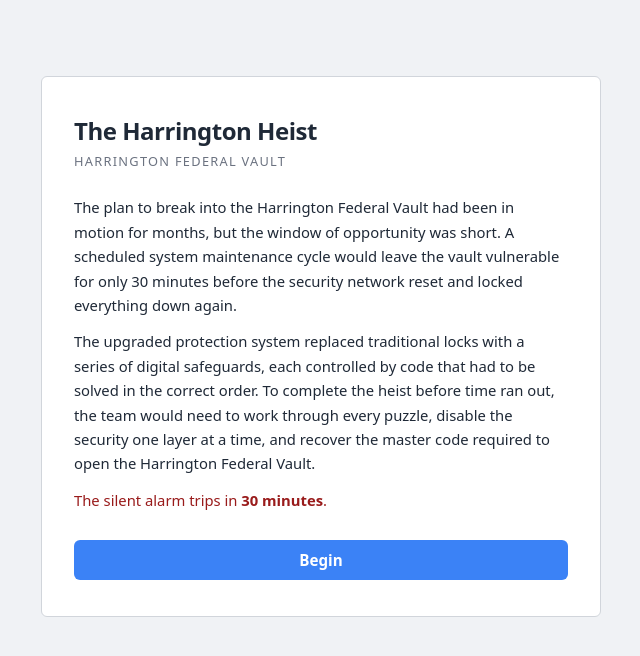
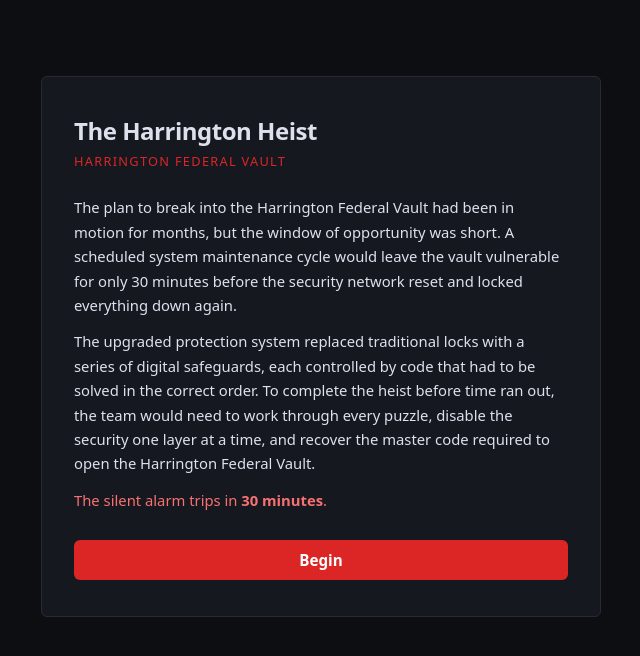
Before and after one commit to JohnBoulanger/coding-escape-room, a React (Vite) app: page / in a window 1280 px wide. Shown: the top 656 px of the page, without its empty margins (319-959 px from the left). Built offline with nearby package versions, Linux system fonts and the light colour scheme.

Commit message:
finalize master code questions

```diff
--- a/src/App.jsx
+++ b/src/App.jsx
@@ -86,12 +86,7 @@ export default function App() {
     setCodeResult(masterInput.join('') === CORRECT_CODE ? 'correct' : 'wrong')
   }
 
-  function handleEnterReview() {
-    setViewingRoom(0)
-    setGameState('reviewing')
-  }
-
-  function handleExitReview() {
+function handleExitReview() {
     setGameState('complete')
   }
 
@@ -162,21 +157,17 @@ export default function App() {
 
             <div className="clue-grid">
               {ROOMS.map((room, i) => (
-                <div key={i} className="clue-card">
+                <div
+                  key={i}
+                  className="clue-card clue-card--clickable"
+                  onClick={() => { setViewingRoom(i); setGameState('reviewing') }}
+                >
                   <div className="clue-card__number">Layer {i + 1}</div>
                   <div className="clue-card__title">{room.clue.title}</div>
                   <div className="clue-card__hint">{room.clue.hint}</div>
                 </div>
               ))}
             </div>
-
-            <button
-              className="challenge__submit-btn"
-              style={{ marginTop: '1.5rem' }}
-              onClick={handleEnterReview}
-            >
-              Review Layers
-            </button>
           </div>
         </div>
       </div>
--- a/src/data/rooms.js
+++ b/src/data/rooms.js
@@ -35,8 +35,8 @@ print(total)`,
     answer: '182',
     hint: 'range(0, len(codes), 2) visits indices 0, 2, 4, 6. Only those elements are added to total.',
     clue: {
-      title: 'The entrance remembers where it began.',
-      hint: 'Return to the first total. Strip it down to its foundation — the number that stands furthest left.',
+      title: 'The entrance remembers where it began',
+      hint: 'Return to the first total. Strip it down to its foundation and enter the most significant digit.',
     },
   },
 
@@ -60,7 +60,7 @@ print(decoded)`,
     answer: 'VAULT',
     hint: 'ord(ch) gives the ASCII value of a character. chr() converts a number back to a character. Work through each letter.',
     clue: {
-      title: "The intercepted word wasn't random.",
+      title: "The intercepted word wasn't random",
       hint: 'As you traveled deeper into the vault, the transmission became garbled once more. The message you same message you resolved was now RWQHP. How far has it shifted?',
     },
   },
@@ -86,8 +86,8 @@ print(valid)`,
     answer: 'False',
     hint: 'The loop checks each adjacent pair. If any element is not strictly greater than the one before it, valid changes. Does that ever happen here?',
     clue: {
-      title: 'A false alarm still leaves a trace.',
-      hint: 'The hallway reading failed. Translate its result into the number a machine would store.',
+      title: 'A false alarm left a trace!',
+      hint: 'The hallway reading failed. Translate its result into the number a computer would store.',
     },
   },
 
@@ -115,7 +115,7 @@ print(arr)`,
     normalizeWhitespace: true,
     hint: 'Step through each adjacent pair. When a swap happens, the array changes — and later comparisons use the updated array.',
     clue: {
-      title: 'After one sweep, only the displaced matter.',
+      title: 'The bubble sweep',
       hint: 'From the partially sorted gate, find the element that moved the farthest from where it began.',
     },
   },
@@ -140,7 +140,7 @@ print(total)`,
     answer: '15',
     hint: 'Think carefully about which indices range() is actually visiting. Are all corridors being counted?',
     clue: {
-      title: 'The corridors hide symmetry.',
+      title: 'A highly protected vault',
       hint: 'Take the patrol total. Multiply its digits together.',
     },
   },
@@ -168,8 +168,8 @@ print(find_max([8, 14, 11, 5, 21]))`,
     answer: '21',
     hint: 'Compare each element n to the current best m. Update m whenever a larger value is found.',
     clue: {
-      title: 'The highest spike contains balance.',
-      hint: 'From the peak value, subtract its smallest digit from its largest digit.',
+      title: 'Balance the voltage spike',
+      hint: 'You were able to determine the power grids highest surge, subtract its smallest digit from its largest digit.',
     },
   },
 
@@ -193,7 +193,7 @@ print(count)`,
     answer: '6',
     hint: 'Every time the inner loop body runs, count increases by 1. Work out how many times that happens in total.',
     clue: {
-      title: 'Power scales faster than growth.',
+      title: 'Power scales faster than growth',
       hint: 'The grid sweep uses a nested loop. If its time complexity is written as O(n^k), what is k?',
     },
   },
@@ -222,7 +222,7 @@ print(sum_above([5, 12, 3, 16, 7, 8, 10, 4], 9))`,
     answer: '38',
     hint: 'Only add n to total when n is strictly greater than threshold. Otherwise skip it.',
     clue: {
-      title: 'The noise collapses inward.',
+      title: 'Losing signal',
       hint: 'The noise worsens as you enter the vault and the threshold lowers to 2. How many digits contribute to the total?',
     },
   },
@@ -246,8 +246,8 @@ print(total)`,
     answer: '105',
     hint: 'Trace what total holds after each iteration. Think about what operation should be happening each step.',
     clue: {
-      title: 'The accumulator stabilizes at equilibrium.',
-      hint: 'Count how many distinct digits appear in the final tally.',
+      title: 'Thats a lot of money!',
+      hint: 'Count how many distinct digits appear in the final amount.',
     },
   },
 
@@ -276,7 +276,7 @@ print(count)`,
     answer: '10',
     hint: 'A prime is divisible only by 1 and itself. Test every integer from 2 up to n-1 as a potential divisor. Return False immediately if any divides evenly.',
     clue: {
-      title: 'Prime signals leave no remainder.',
+      title: 'Cracking the seal',
       hint: 'Your final algorithm brought you into the vault room. What is the sum of the prime factors of your result?',
     },
   },
--- a/src/index.css
+++ b/src/index.css
@@ -1,21 +1,21 @@
 /* ── CSS custom properties ── */
 :root {
-  --color-bg: #f0f2f5;
-  --color-card: #ffffff;
-  --color-border: #d1d5db;
-  --color-text: #1f2937;
-  --color-muted: #6b7280;
-  --color-primary: #3b82f6;
-  --color-primary-hover: #2563eb;
-  --color-primary-light: #eff6ff;
-  --color-success-text: #166534;
-  --color-success-bg: #dcfce7;
-  --color-success-border: #86efac;
-  --color-error-text: #991b1b;
-  --color-error-bg: #fee2e2;
-  --color-error-border: #fca5a5;
-  --color-code-bg: #f8f9fa;
-  --color-timer-warn: #dc2626;
+  --color-bg: #0d0e12;
+  --color-card: #161820;
+  --color-border: #272a35;
+  --color-text: #dde1ec;
+  --color-muted: #5c6478;
+  --color-primary: #dc2626;
+  --color-primary-hover: #b91c1c;
+  --color-primary-light: #250f0f;
+  --color-success-text: #4ade80;
+  --color-success-bg: #052e16;
+  --color-success-border: #14532d;
+  --color-error-text: #f87171;
+  --color-error-bg: #2d0f0f;
+  --color-error-border: #7f1d1d;
+  --color-code-bg: #0b0c10;
+  --color-timer-warn: #ef4444;
   --font-body: system-ui, -apple-system, BlinkMacSystemFont, 'Segoe UI', Arial, sans-serif;
   --font-mono: 'Courier New', Courier, monospace;
   --radius: 6px;
@@ -66,16 +66,20 @@ body {
 }
 
 /* ── Timer ── */
+@keyframes timerBlink {
+  0%, 100% { opacity: 1; }
+  50%       { opacity: 0.35; }
+}
+
 .timer {
-  font-family: var(--font-mono);
-  font-size: 1.05rem;
+  font-size: 1rem;
   font-weight: 700;
-  color: var(--color-muted);
-  letter-spacing: 0.04em;
+  color: var(--color-primary);
 }
 
 .timer--warning {
   color: var(--color-timer-warn);
+  animation: timerBlink 0.9s ease-in-out infinite;
 }
 
 /* ── NavBar ── */
@@ -104,8 +108,8 @@ body {
 /* Locked — grayed out, not clickable */
 .nav-bar__btn--locked {
   background: var(--color-bg);
-  color: #c4c9d4;
-  border-color: #e5e7eb;
+  color: #252831;
+  border-color: #1e2028;
   cursor: not-allowed;
 }
 
@@ -189,7 +193,7 @@ body {
 
 .master-key__slot--hidden {
   background: var(--color-bg);
-  color: #c4c9d4;
+  color: #252831;
 }
 
 .master-key__hint {
@@ -216,7 +220,7 @@ body {
   font-size: 0.85rem;
   font-weight: 700;
   margin-bottom: 0.5rem;
-  color: var(--color-muted);
+  color: var(--color-primary);
   text-transform: uppercase;
   letter-spacing: 0.05em;
 }
@@ -263,7 +267,7 @@ body {
   border-radius: var(--radius);
   padding: 0.55rem 0.75rem;
   color: var(--color-text);
-  background: var(--color-card);
+  background: var(--color-code-bg);
   outline: none;
   transition: border-color 0.15s;
 }
@@ -291,15 +295,16 @@ body {
 }
 
 .code-editor-wrap--disabled {
-  opacity: 0.65;
+  opacity: 0.75;
   pointer-events: none;
 }
 
-/* Match the app's font and colour scheme */
+/* Dark theme for CodeMirror */
 .code-editor-wrap .cm-editor {
   font-family: var(--font-mono);
   font-size: 0.83rem;
   background: var(--color-code-bg);
+  color: var(--color-text);
 }
 
 .code-editor-wrap .cm-focused {
@@ -307,9 +312,9 @@ body {
 }
 
 .code-editor-wrap .cm-gutters {
-  background: #eef0f3;
+  background: #0e0f14;
   border-right: 1px solid var(--color-border);
-  color: #9ca3af;
+  color: #363a4a;
   font-size: 0.78rem;
 }
 
@@ -317,6 +322,15 @@ body {
   min-height: 160px;
   padding: 0.5rem 0;
 }
+
+.code-editor-wrap .cm-activeLine {
+  background: rgba(255, 255, 255, 0.03);
+}
+
+.code-editor-wrap .cm-activeLineGutter {
+  background: rgba(255, 255, 255, 0.04);
+}
+
 
 .challenge__submit-btn {
   font-family: var(--font-body);
@@ -332,8 +346,13 @@ body {
   transition: background 0.15s;
 }
 
-.challenge__submit-btn:hover {
+.challenge__submit-btn:hover:not(:disabled) {
   background: var(--color-primary-hover);
+}
+
+.challenge__submit-btn:disabled {
+  opacity: 0.45;
+  cursor: not-allowed;
 }
 
 /* ── Feedback ── */
@@ -408,13 +427,14 @@ body {
   font-weight: 700;
   letter-spacing: -0.02em;
   margin-bottom: 0.2rem;
+  color: var(--color-text);
 }
 
 .start-page__subtitle {
   font-size: 0.8rem;
   text-transform: uppercase;
   letter-spacing: 0.1em;
-  color: var(--color-muted);
+  color: var(--color-primary);
   margin-bottom: 1.5rem;
 }
 
@@ -461,8 +481,8 @@ body {
 }
 
 .end-screen--success {
-  background: var(--color-success-bg);
-  border-color: var(--color-success-border);
+  background: var(--color-card);
+  border-color: var(--color-border);
 }
 
 .end-screen--fail {
@@ -476,7 +496,7 @@ body {
   margin-bottom: 0.625rem;
 }
 
-.end-screen--success .end-screen__heading { color: var(--color-success-text); }
+.end-screen--success .end-screen__heading { color: var(--color-text); }
 .end-screen--fail    .end-screen__heading { color: var(--color-error-text); }
 
 .end-screen__body {
@@ -484,7 +504,7 @@ body {
   line-height: 1.5;
 }
 
-.end-screen--success .end-screen__body { color: var(--color-success-text); }
+.end-screen--success .end-screen__body { color: var(--color-muted); }
 .end-screen--fail    .end-screen__body { color: var(--color-error-text); }
 
 .end-screen__code-label {
@@ -520,7 +540,7 @@ body {
 }
 
 .end-screen__code-digit--hidden {
-  color: #c4c9d4;
+  color: #252831;
   border-color: var(--color-border);
 }
 
@@ -554,10 +574,10 @@ body {
   width: 44px;
   height: 48px;
   text-align: center;
-  background: var(--color-card);
+  background: var(--color-code-bg);
   border: 1px solid var(--color-border);
   border-radius: 4px;
-  color: var(--color-text);
+  color: var(--color-primary);
   outline: none;
   transition: border-color 0.15s;
 }
@@ -575,6 +595,7 @@ body {
   background: var(--color-success-bg);
   border-color: var(--color-success-border);
   color: var(--color-success-text);
+  text-shadow: 0 0 6px rgba(74, 222, 128, 0.5);
 }
 
 .code-entry__feedback {
@@ -611,10 +632,19 @@ body {
 }
 
 .clue-card {
-  background: var(--color-card);
+  background: var(--color-bg);
   border: 1px solid var(--color-border);
   border-radius: var(--radius);
   padding: 0.875rem 1rem;
+}
+
+.clue-card--clickable {
+  cursor: pointer;
+  transition: border-color 0.15s;
+}
+
+.clue-card--clickable:hover {
+  border-color: var(--color-primary);
 }
 
 .clue-card__number {
@@ -622,7 +652,7 @@ body {
   font-weight: 700;
   text-transform: uppercase;
   letter-spacing: 0.07em;
-  color: var(--color-muted);
+  color: var(--color-primary);
   margin-bottom: 0.3rem;
 }
 
```
